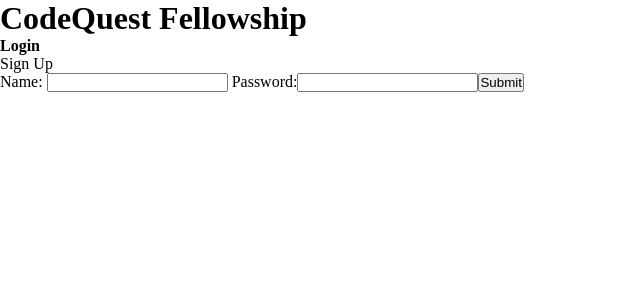
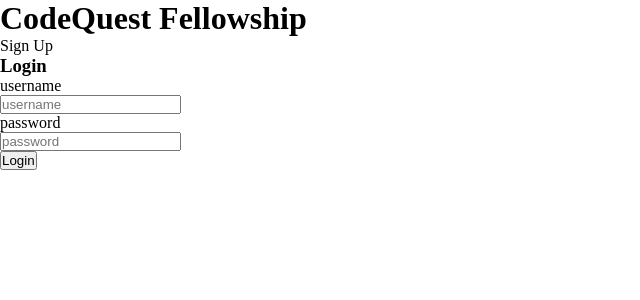
Before and after one commit to CodersQuest/fellowship, a React app: page / in a window 1280 px wide. Shown: the top 300 px of the page, without its empty margins (0-640 px from the left). Built offline with nearby package versions, Linux system fonts and the light colour scheme; no server answers; the HTML template or start-up script is replaced by a standard one.

Commit message:
Added bulma styling to username, password form

```diff
--- a/client/src/components/Login.jsx
+++ b/client/src/components/Login.jsx
@@ -2,21 +2,38 @@ import React from 'react';
 
 
 const Login = ({handleChange, onSubmit, viewChange}) => (
-  <div>
-    <h4>Login</h4>
-    <form >
-    <p onClick={()=> viewChange('/signup')}>Sign Up</p>
-    <label htmlFor="display-name"> Name: </label>
-    <input onChange={handleChange} type="text" id="display-name" name="username"  required />
-    <label htmlFor="display-password"> Password:</label>
-    <span>
-    <input onChange={handleChange} type="password" name="password" autoComplete="off" required/>
+  <div className="columns is-mobile is-centered">
+    <div className="column is-half">
+      <p onClick={()=> viewChange('/signup')}>Sign Up</p>
 
-    </span>
-    <button onClick={onSubmit} name="submit" type="button" value="submit-true">
-    Submit
-    </button>
-    </form>
+      <h3>Login</h3>
+
+      <form >
+
+        <div className="field">
+          <label classsName="label"> username </label>
+          <div className="control has-icons-left has-icons-right">
+            <input className="input is-success" type="text" placeholder="username" onChange={handleChange} type="text" id="display-name" name="username"  required/>
+            <span className="icon is-small is-left"/>
+              <i className="fas fa-user"/>
+          </div>
+        </div>
+
+        <div className="field">
+          <label classsName="label"> password </label>
+          <div className="control has-icons-left has-icons-right">
+            <input className="input is-success" type="text" placeholder="password" onChange={handleChange} type="text" id="display-name" name="password"  required/>
+            <span className="icon is-small is-left"/>
+              <i className="fas fa-user"/>
+          </div>
+        </div>
+
+        <button className="button is-fullwidth" onClick={onSubmit} name="submit" type="submit" value="submit-true">
+          Login
+        </button>
+
+      </form>
+    </div>
   </div>
 )
 
```
Also changed, not shown: 1 other file (tests, documents, lock files or other folders).
